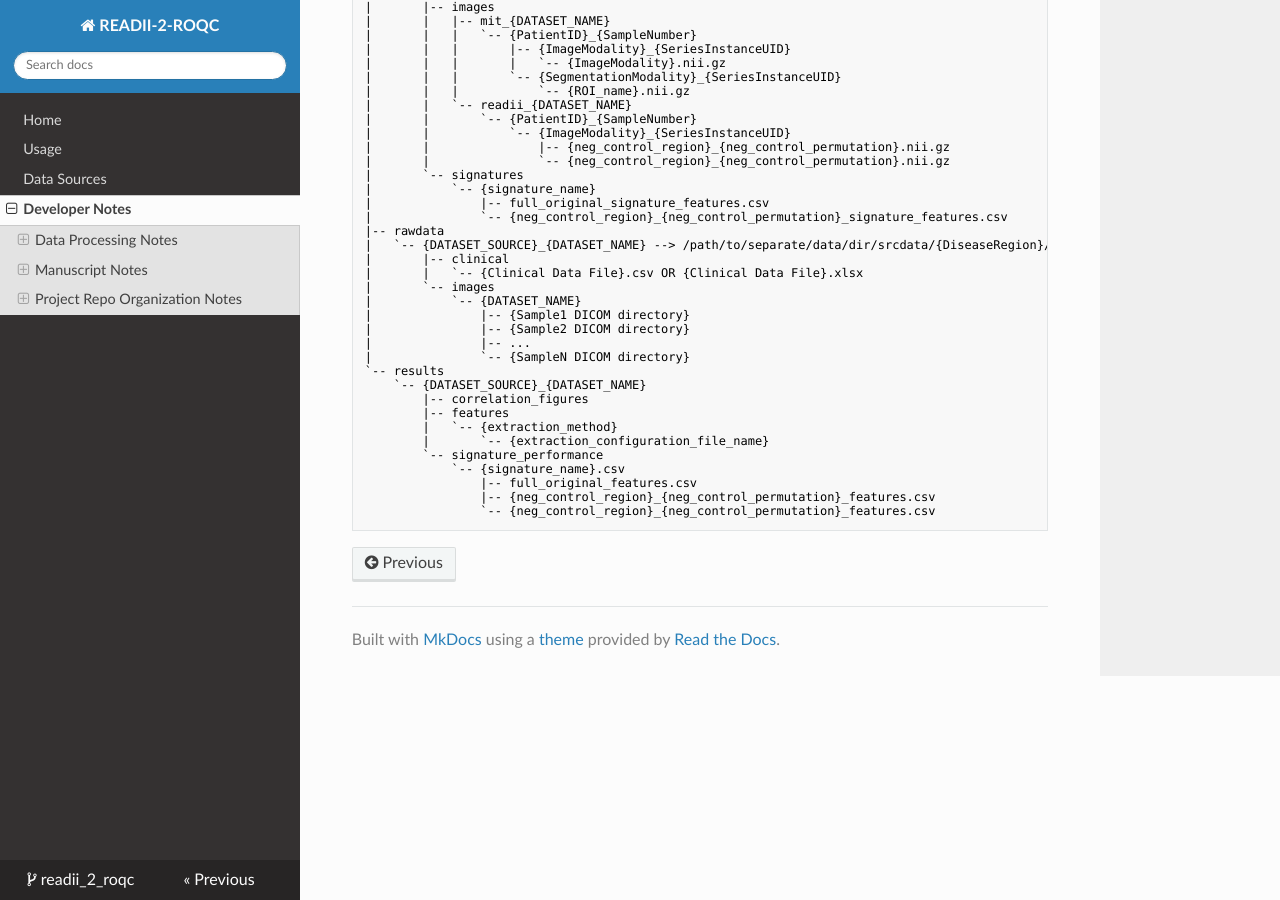
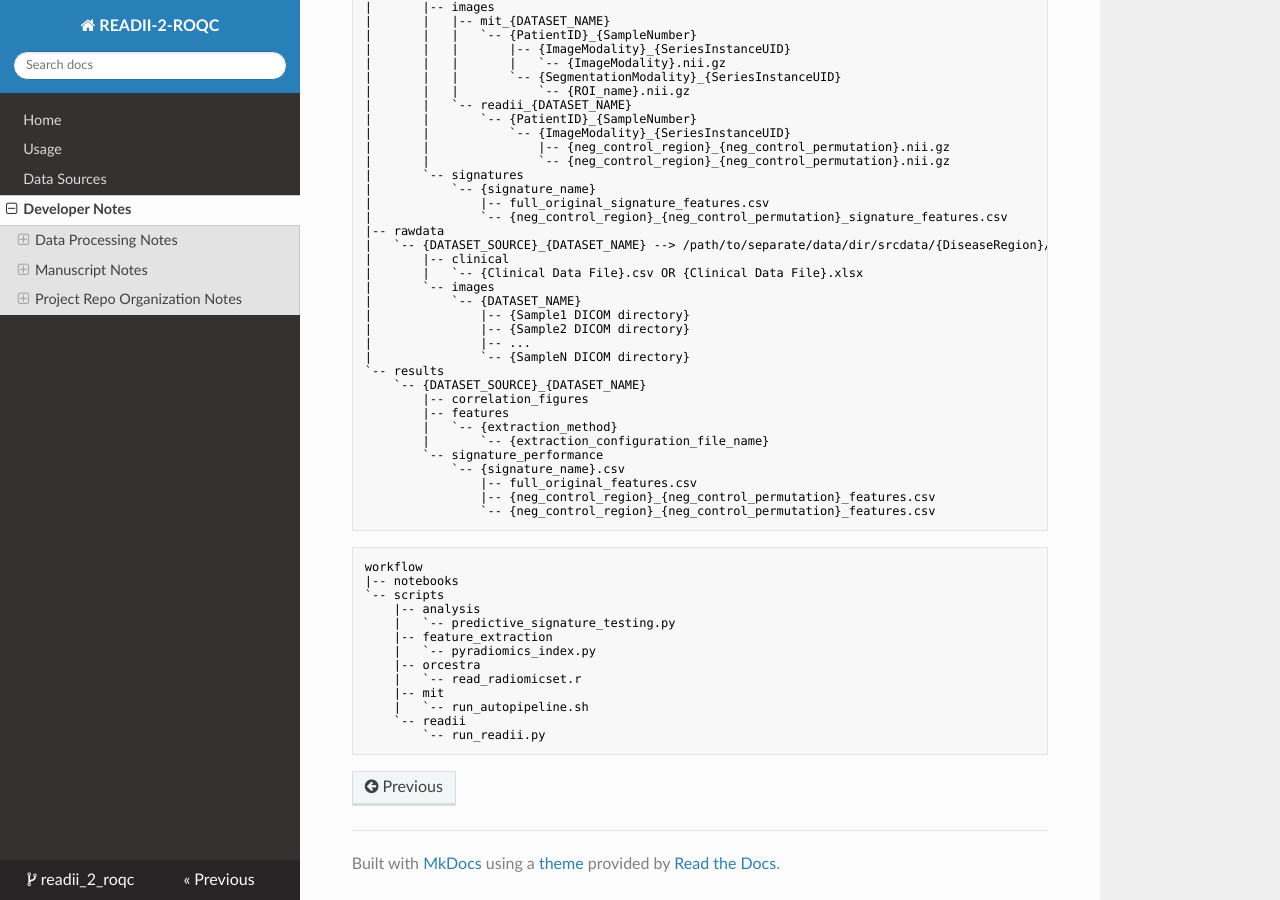
Before and after one commit to bhklab/readii_2_roqc, an MkDocs documentation site: the page built from docs/devnotes.md, in a window 1280 px wide and 900 px high, scrolled down 2715 px. Built offline with MkDocs 1.6.1, drawn with Linux system fonts in a browser that asks for light colours; nearby versions of some CDN libraries.

Commit message:
docs: add workflow dir organization tree

````diff
--- a/docs/devnotes.md
+++ b/docs/devnotes.md
@@ -138,3 +138,19 @@ data
                 |-- {neg_control_region}_{neg_control_permutation}_features.csv
                 `-- {neg_control_region}_{neg_control_permutation}_features.csv
 ```
+
+```bash
+workflow
+|-- notebooks
+`-- scripts
+    |-- analysis
+    |   `-- predictive_signature_testing.py
+    |-- feature_extraction
+    |   `-- pyradiomics_index.py
+    |-- orcestra
+    |   `-- read_radiomicset.r
+    |-- mit
+    |   `-- run_autopipeline.sh
+    `-- readii
+        `-- run_readii.py
+```
````
